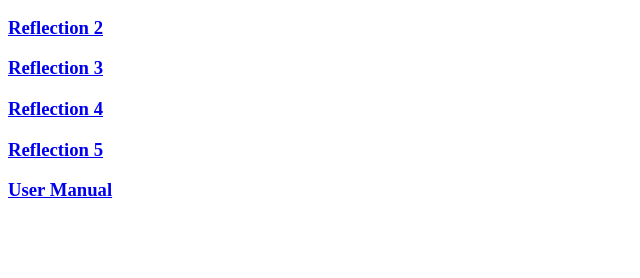
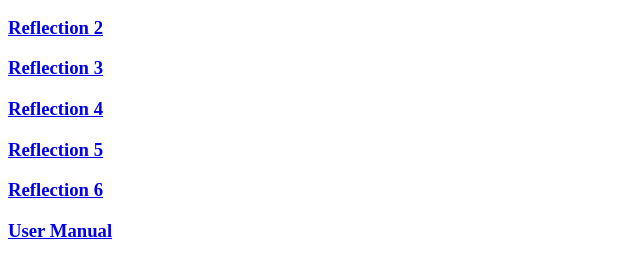
Before and after one commit to Nlloyd21/technical-teamwork, a plain HTML site: page index.html in a window 1280 px wide. Shown: the part 104-382 px from the top of the page, without its empty margins (0-640 px from the left). Drawn offline with Linux system fonts and the light colour scheme.

Commit message:
added reflection

```diff
--- a/index.html
+++ b/index.html
@@ -13,6 +13,7 @@
     <h3><a href="reflection-three.html">Reflection 3</a></h3>
     <h3><a href="reflection-four.html">Reflection 4</a></h3>
     <h3><a href="CSE170 Reflection 05.pdf">Reflection 5</a></h3>
+    <h3><a href="CSE 170 Reflection 6.pdf">Reflection 6</a></h3>
     <h3><a href="User Manual.pdf">User Manual</a></h3>
 </body>
 </html>
```
Also changed, not shown: 1 other file.
